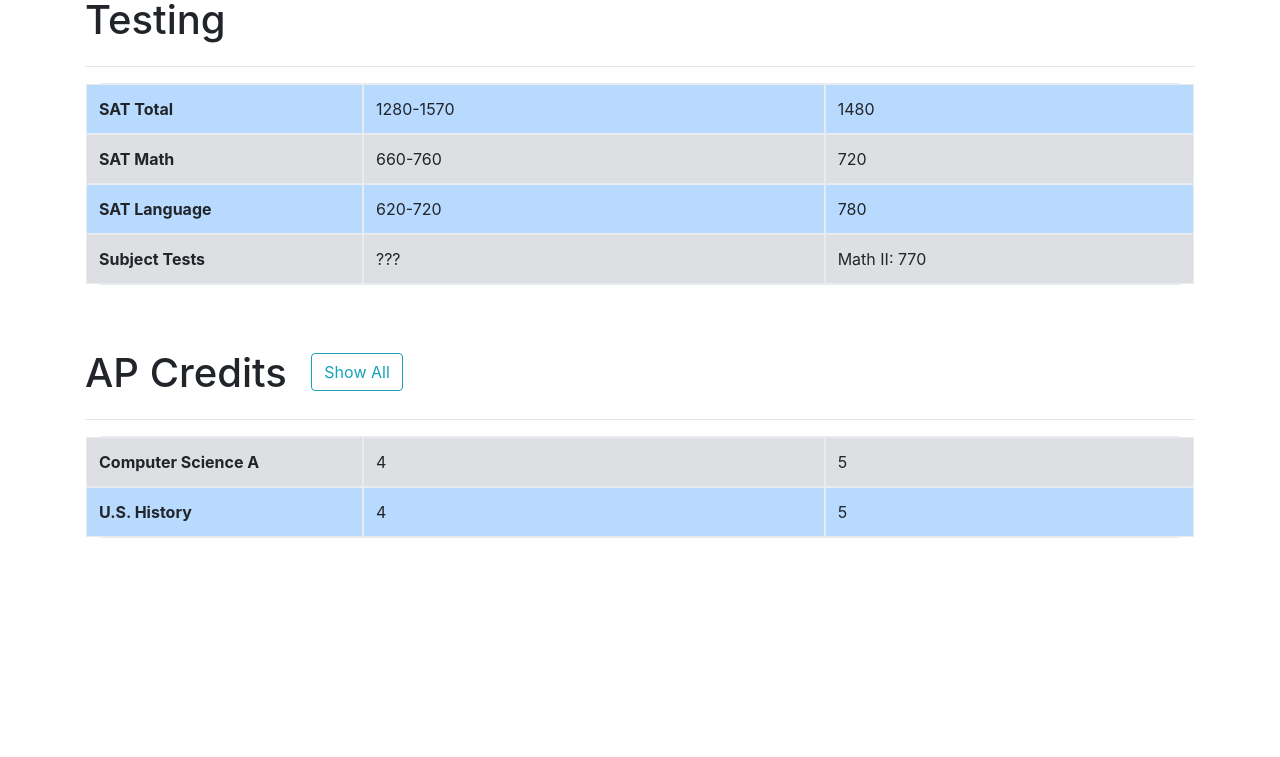
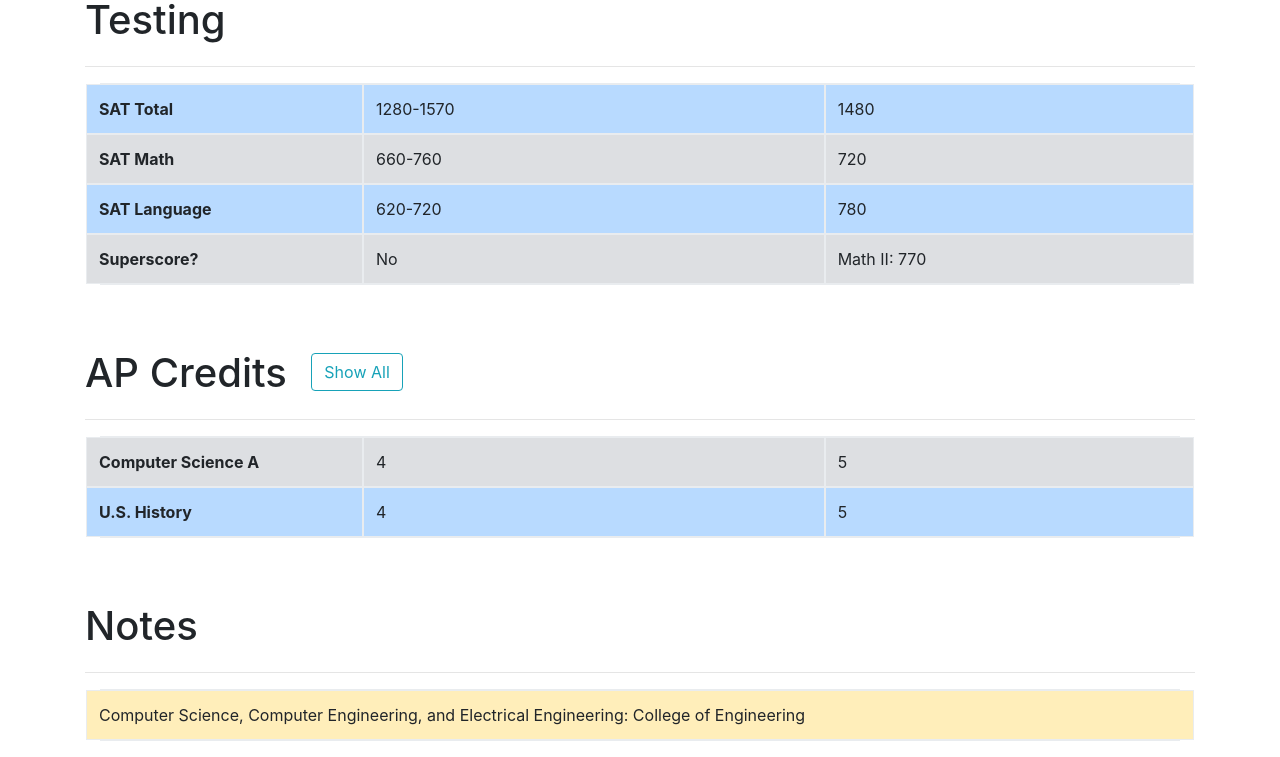
Before and after one commit to TheFirstQuestion/CollegeDataBoard, a Flask app: page /michigan in a window 1280 px wide. Shown: the part 1848-2605 px from the top of the page. Before the commit the page ends 2386 px from the top, so only its background shows below. Run offline with Flask 2, Linux system fonts and the light colour scheme; data comes from the database, SQL or seed files in the repository; some libraries are stand-ins or nearby versions.

Commit message:
add superscore, Michigan schools, and makefile

```diff
--- a/templates/college.html
+++ b/templates/college.html
@@ -142,8 +142,8 @@
           <td class="col-4">780</td>
         </tr>
         <tr class="row table-secondary">
-          <th scope="row" class="col-3">Subject Tests</th>
-          <td class="col-5">{{ data.sts }}</td>
+          <th scope="row" class="col-3">Superscore?</th>
+          <td class="col-5">{{ data.super }}</td>
 
           <td class="col-4">Math II: 770</td>
         </tr>
@@ -260,6 +260,7 @@
                         // Hide rows
                         $(this).parent().addClass("d-none");
                     }
+                    // Hide notes section if there aren't any
                     if ($(this).text() == "") {
                         $(".notes").addClass("d-none");
                     }
--- a/templates/compare.html
+++ b/templates/compare.html
@@ -135,7 +135,7 @@
                 <th class="col-2" onclick="sortTable(0, 'testing')">SAT Total</th>
                 <th class="col-2" onclick="sortTable(1, 'testing')">SAT Math</th>
                 <th class="col-2" onclick="sortTable(2, 'testing')">SAT Language</th>
-                <th class="col-2" onclick="sortTable(3, 'testing')">Subject Tests</th>
+                <th class="col-2" onclick="sortTable(3, 'testing')">Superscore?</th>
             </tr>
         </thead>
         <tbody>
@@ -145,7 +145,7 @@
                 <td class="col-2">{{ x.SAT }}</td>
                 <td class="col-2">{{ x.SATm }}</td>
                 <td class="col-2">{{ x.SATl }}</td>
-                <td class="col-2">{{ x.sts }}</td>
+                <td class="col-2">{{ x.super }}</td>
             </tr>
           {% endfor %}
         </tbody>
```
Also changed, not shown: buildDB.py (+9 -9 lines), README.md, collegedataboard.db, 1 other file.
